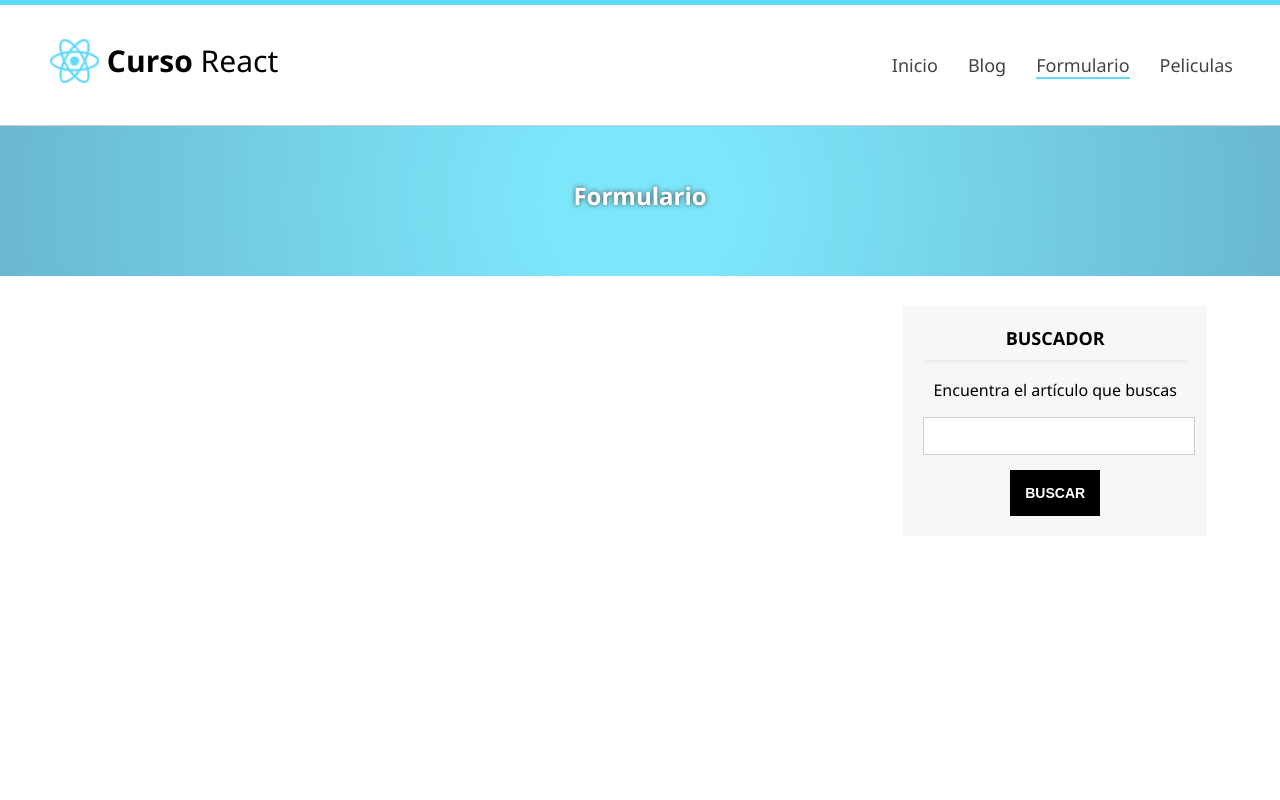
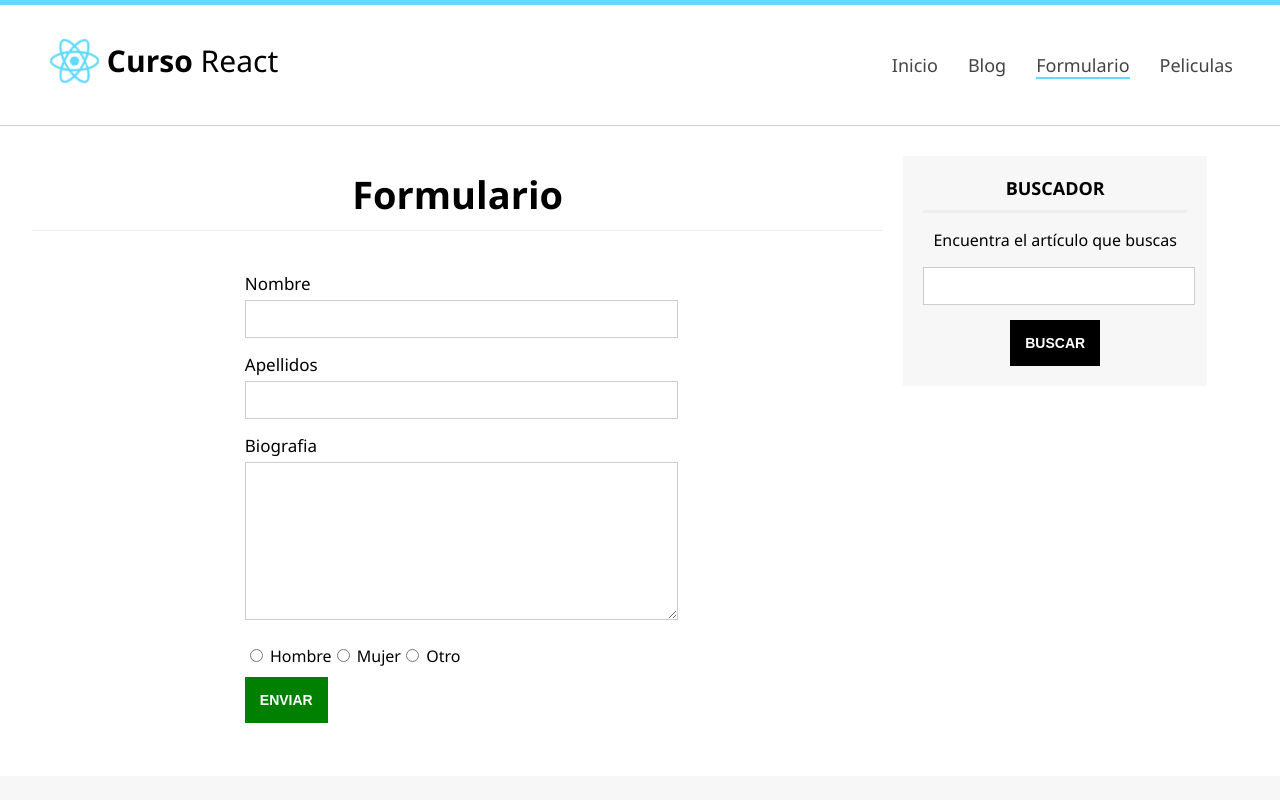
Before and after one commit to OriOrihuela/Master-Frontend-Frameworks, a React (Create React App) app in the folder learning-react/: page /formulario in a window 1280 px wide. Shown: the top 800 px of the page. Built offline with nearby package versions, Linux system fonts and the light colour scheme.

Commit message:
feat(learning-react): create Formulario.js to check form behaviour
Create a component called "Formulario.js" to check properly the
behaviour of a form in React.

BREAKING CHANGE: !
Closes !

```diff
--- a/learning-react/package.json
+++ b/learning-react/package.json
@@ -9,7 +9,8 @@
     "react": "^16.12.0",
     "react-dom": "^16.12.0",
     "react-router-dom": "^5.1.2",
-    "react-scripts": "3.3.0"
+    "react-scripts": "3.3.0",
+    "sweetalert": "^2.1.2"
   },
   "scripts": {
     "start": "react-scripts start",
--- a/learning-react/src/components/Formulario/Formulario.js
+++ b/learning-react/src/components/Formulario/Formulario.js
@@ -1,17 +1,119 @@
 import React, { Component } from "react";
-import Slider from "../Slider/Slider";
 import Sidebar from "../Sidebar/Sidebar";
+import swal from "sweetalert";
 
 export default class Formulario extends Component {
+  /**
+   * PROPERTIES
+   */
+  nombreRef = React.createRef();
+  apellidosRef = React.createRef();
+  bioRef = React.createRef();
+  generoHombreRef = React.createRef();
+  generoMujerRef = React.createRef();
+  generoOtroRef = React.createRef();
+
+  state = {
+    user: {}
+  };
+
   render() {
     return (
       <div id="blog">
-        <Slider title="Formulario" size="slider-small"></Slider>
         <div className="center">
-          <div id="content">{/* ARTICLES LIST FROM THE API */}</div>
+          <div id="content">
+            <h1 className="subheader">Formulario</h1>
+
+            {/* FORM */}
+            <form
+              action="#"
+              className="mid-form"
+              onSubmit={this.recibirFormulario}
+              // onChange={this.recibirFormulario} REACTIVE FORMS
+            >
+              <div className="form-group">
+                <label htmlFor="nombre">Nombre</label>
+                <input type="text" name="nombre" ref={this.nombreRef} />
+              </div>
+              <div className="form-group">
+                <label htmlFor="apellidos">Apellidos</label>
+                <input type="text" name="apellidos" ref={this.apellidosRef} />
+              </div>
+              <div className="form-group">
+                <label htmlFor="bio">Biografia</label>
+                <textarea
+                  name="bio"
+                  cols="30"
+                  rows="10"
+                  ref={this.bioRef}
+                ></textarea>
+              </div>
+              <div className="form-group radibuttons">
+                <input
+                  type="radio"
+                  name="genero"
+                  value="hombre"
+                  ref={this.generoHombreRef}
+                />{" "}
+                Hombre
+                <input
+                  type="radio"
+                  name="genero"
+                  ref={this.generoMujerRef}
+                />{" "}
+                Mujer
+                <input
+                  type="radio"
+                  name="genero"
+                  ref={this.generoOtroRef}
+                />{" "}
+                Otro
+              </div>
+
+              {/* LIMPIAR FLOATS */}
+              <div className="clearfix"></div>
+
+              {/* SUBMIT */}
+              <input type="submit" value="Enviar" className="btn btn-success" />
+            </form>
+          </div>
           <Sidebar blog="false"></Sidebar>
         </div>
       </div>
     );
   }
+
+  /**
+   * OWN METHODS
+   */
+
+  recibirFormulario = event => {
+    event.preventDefault();
+    const USER = {
+      nombre: this.nombreRef.current.value,
+      apellidos: this.apellidosRef.current.value,
+      bio: this.bioRef.current.value,
+      genero: this.comprobarGenero()
+    };
+    swal(
+      "Formulario enviado",
+      "El formulario ha sido enviado correctamente, " + USER.nombre,
+      "success"
+    );
+    this.setState({
+      user: USER
+    });
+  };
+
+  comprobarGenero = () => {
+    let genero = "";
+    if (this.generoHombreRef.current.checked) {
+      genero = "hombre";
+    } else if (this.generoMujerRef.current.checked) {
+      genero = "mujer";
+    } else {
+      genero = "otro";
+    }
+    return genero;
+  };
 }
```
